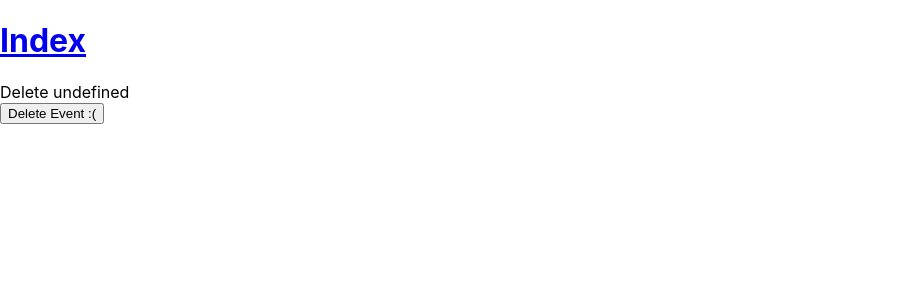
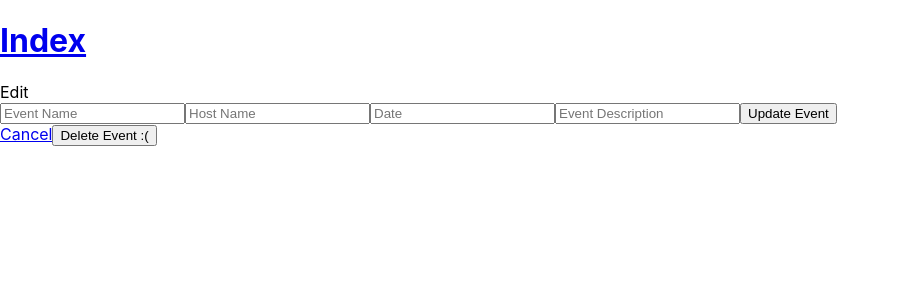
Before and after one commit to elfein/project-three-movie-app, a React (Create React App) app in the folder client/: page /events/1/edit in a window 1280 px wide. Shown: the top 300 px of the page, without its empty margins (0-900 px from the left). Built offline with nearby package versions, Linux system fonts and the light colour scheme; no server answers.

Commit message:
rendered edit event page fully

```diff
--- /dev/null
+++ b/client/src/components/EditEventForm.js
@@ -0,0 +1,45 @@
+import React, { Component } from 'react'
+
+export default class EditEventForm extends Component {
+    render() {
+        return (
+            <div>
+                <form onSubmit={(event) => this.props.handleSubmit(event)} >
+                    <input
+                        placeholder='Event Name'
+                        type='text'
+                        name='name'
+                        value={this.props.event.name}
+                        onChange={this.props.handleChange}
+                    />
+
+                    <input
+                        placeholder='Host Name'
+                        type='text'
+                        name='host'
+                        value={this.props.event.host}
+                        onChange={this.props.handleChange}
+                    />
+
+                    <input
+                        placeholder='Date'
+                        type='text'
+                        name='date'
+                        value={this.props.event.date}
+                        onChange={this.props.handleChange}
+                    />
+
+                    <input
+                        placeholder='Event Description'
+                        type='text'
+                        name='about'
+                        value={this.props.event.about}
+                        onChange={this.props.handleChange}
+                    />
+
+                    <input type='submit' value='Update Event' />
+                </form>
+            </div>
+        )
+    }
+}
--- a/client/src/components/EditEventPage.js
+++ b/client/src/components/EditEventPage.js
@@ -1,11 +1,19 @@
 import React, { Component } from 'react'
 import NavBar from './NavBar';
 import axios from 'axios'
-import { Link } from 'react-router-dom'
+import { Link, Redirect } from 'react-router-dom'
+import EditEventForm from './EditEventForm'
 
 export default class EditEventPage extends Component {
     state = {
-        event: {}
+        event: {
+            name: '',
+            host: '',
+            date: '',
+            about: ''
+        },
+        showMessage: false,
+        redirect: false
     }
 
     getEvent = async () => {
@@ -22,10 +30,36 @@
         await axios.delete(`/api/events/${this.props.match.params.id}`)
     }
 
+    handleChange = (event) => {
+        const editEvent = { ...this.state.event }
+        editEvent[event.target.name] = event.target.value
+        this.setState({ event: editEvent })
+    }
+
+    handleSubmit = async (event) => {
+        event.preventDefault()
+        await axios.put(`/api/events/${this.props.match.params.id}`, this.state.event)
+        this.setState({ showMessage: true })
+        setTimeout(() => {this.setState({ redirect: true })}, 1000)
+    }
+
     render() {
+        if (this.state.redirect) {
+            return (<Redirect to={`/events/${this.props.match.params.id}`}/>)
+        }
+
         return (
             <div>
-                <NavBar title={'Delete ' + this.state.event.name} />
+                <NavBar title={'Edit ' + this.state.event.name} />
+
+                <EditEventForm
+                    handleSubmit={this.handleSubmit}
+                    handleChange={(event) => this.handleChange(event)}
+                    event={this.state.event} />
+                <Link to={`/events/${this.props.match.params.id}`}>Cancel</Link>
+                {this.state.showMessage ?
+                <h3>Event updated!</h3> :
+                null}
                 <Link to='/events' ><button onClick={this.deleteEvent}>Delete Event :(</button></Link>
             </div>
         )
--- a/client/src/components/EventsPage.js
+++ b/client/src/components/EventsPage.js
@@ -38,7 +38,6 @@
     handleSubmit = async (event) => {
         event.preventDefault()
         const response = await axios.post('/api/events', this.state.newEvent)
-        console.log(response)
         const events = [...this.state.events]
         events.push(response.data)
         this.setState({ events })
```
